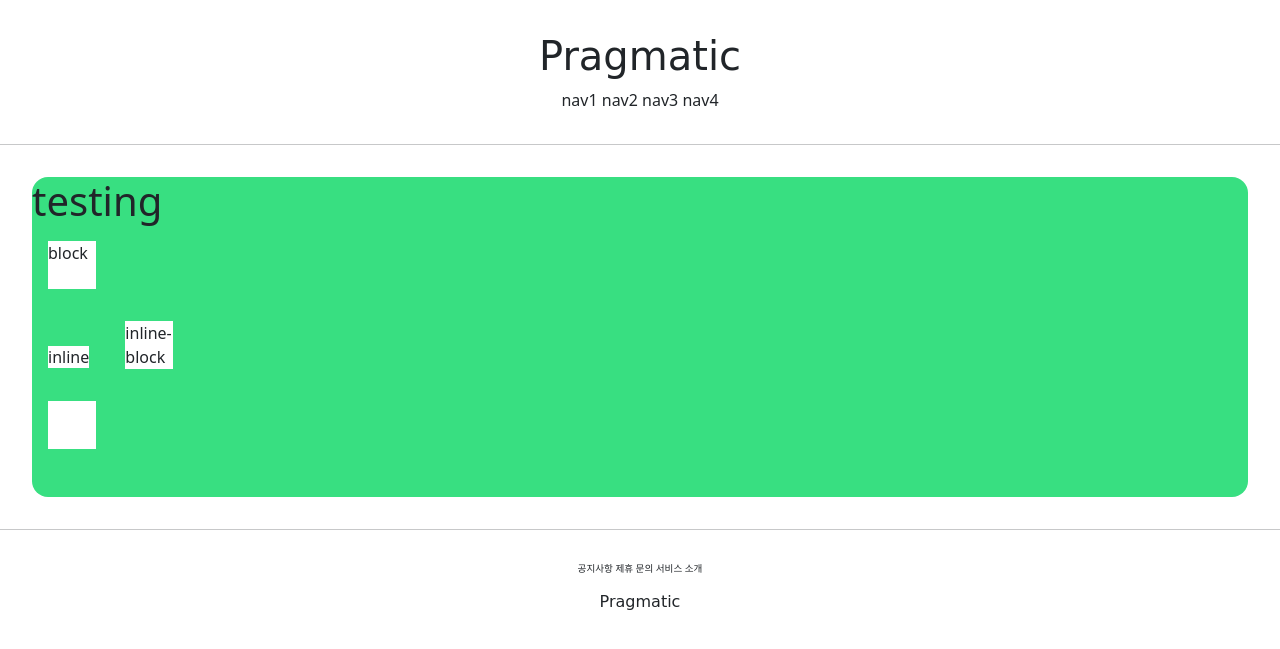
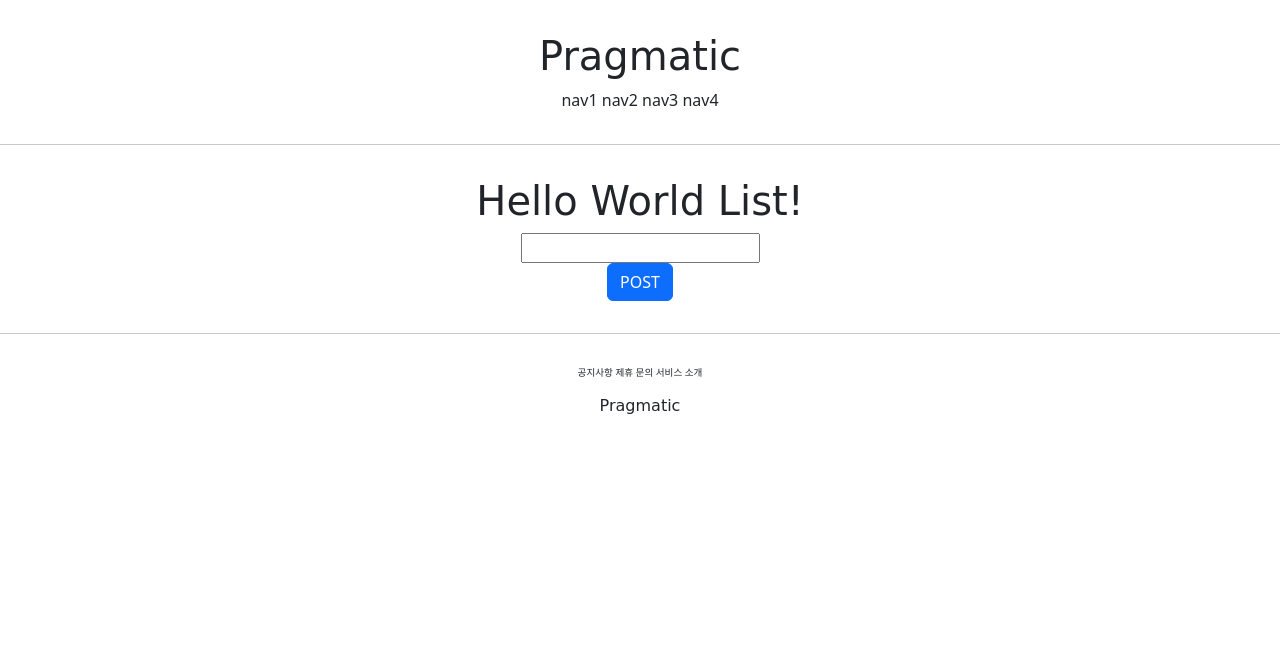
Before and after one commit to ksb-hub/Django, a Django app: page /account/hello_world/ in a window 1280 px wide. Shown: the top 649 px of the page. Run offline with Django 4.2, Linux system fonts and the light colour scheme; some web fonts are replaced.

Commit message:
course 17

```diff
--- a/accountapp/templates/accountapp/hello_world.html
+++ b/accountapp/templates/accountapp/hello_world.html
@@ -1,21 +1,22 @@
 {% extends 'base.html' %}
 
 {% block content %}
+  <div style="border-radius: 1rem; margin: 2rem; text-align: center;">
+    <h1 class="pragmatic_logo">Hello World List!</h1>
+    <form action="/account/hello_world/" method="post">
+      {% csrf_token %}
+      <div>
+        <input type="text" name="hello_world_input">
+      </div>
+      <div>
+        <input type="submit" class="btn btn-primary" value="POST">
+      </div>
+    </form>
 
-<style>
-  .testing{
-    background-color: white;
-    height: 3rem;
-    width: 3rem;
-    margin: 1rem;
-  }
-</style>
-  <div style="height: 20rem; background: #38df81; border-radius: 1rem; margin: 2rem;">
-    <h1>testing</h1>
-    <div class="testing" style="display: block;">block</div>
-    <div class="testing" style="display: inline;">inline</div>
-    <div class="testing" style="display: None;">None</div>
-    <div class="testing" style="display: inline-block;">inline-block</div>
-    <div class="testing" ></div>
+    {% if hello_world_output %}
+    <h1>
+      {{ hello_world_output.text }}
+    </h1>
+    {% endif %}
   </div>
 {% endblock %}
--- a/accountapp/views.py
+++ b/accountapp/views.py
@@ -1,7 +1,19 @@
 from django.http import HttpResponse
 from django.shortcuts import render
+
+from accountapp.models import HelloWorld
 
 
 # Create your views here.
 def hello_world(requset):
-    return render(requset, 'accountapp/hello_world.html')
+    if requset.method == 'POST':
+
+        temp = requset.POST.get('hello_world_input')
+
+        new_hello_world = HelloWorld()
+        new_hello_world.text = temp
+        new_hello_world.save()
+
+        return render(requset, 'accountapp/hello_world.html', context={'hello_world_output': new_hello_world})
+    else:
+        return render(requset, 'accountapp/hello_world.html', context={'text': 'GET METHOD!!!'})
```
